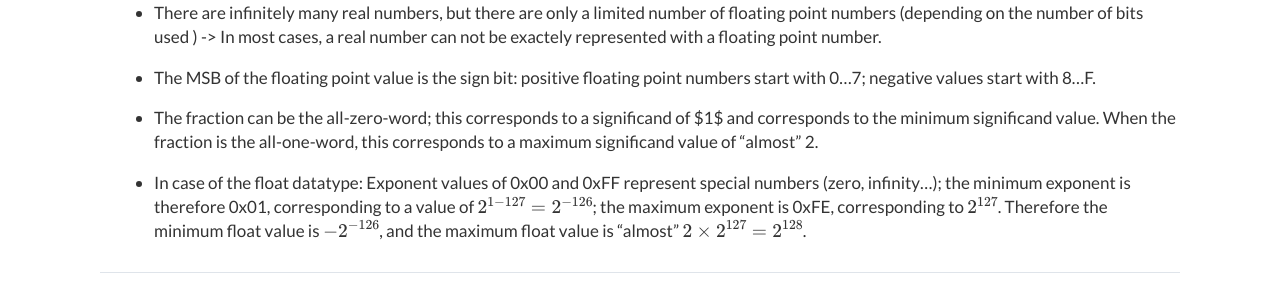
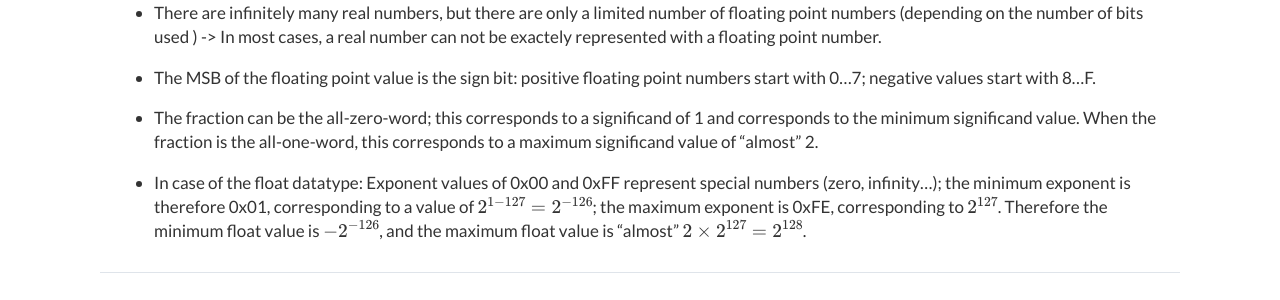
Before and after one commit to ClemensFMN/asm-stuff, a Jekyll site: the page built from _posts/2015-01-25-Floating-Point-Numbers.md, in a window 1280 px wide. Shown: the part 1702-2002 px from the top of the page. Built offline with Jekyll 4.4.1, drawn with Linux system fonts in a browser that asks for light colours; Markdown is read by kramdown in place of the engine named in the settings; formulas are drawn with MathJax 3; comment, search, counter and statistics services are not loaded.

Commit message:
extended by notes

```diff
--- a/_posts/2015-01-25-Floating-Point-Numbers.md
+++ b/_posts/2015-01-25-Floating-Point-Numbers.md
@@ -109,7 +109,7 @@ number.
 numbers start with 0...7; negative values start with 8...F.
 
 * The fraction can be the all-zero-word; this corresponds to a significand of
-$1$ and corresponds to the minimum significand value. When the fraction is the
+1 and corresponds to the minimum significand value. When the fraction is the
 all-one-word, this corresponds to a maximum significand value of "almost" 2.
 
 * In case of the float datatype: Exponent values of 0x00 and 0xFF represent
```
